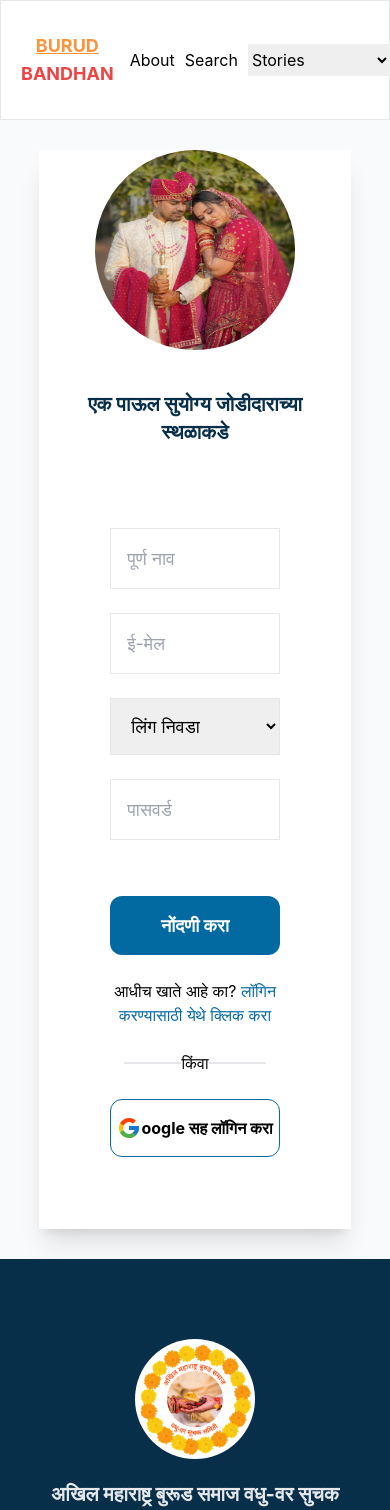
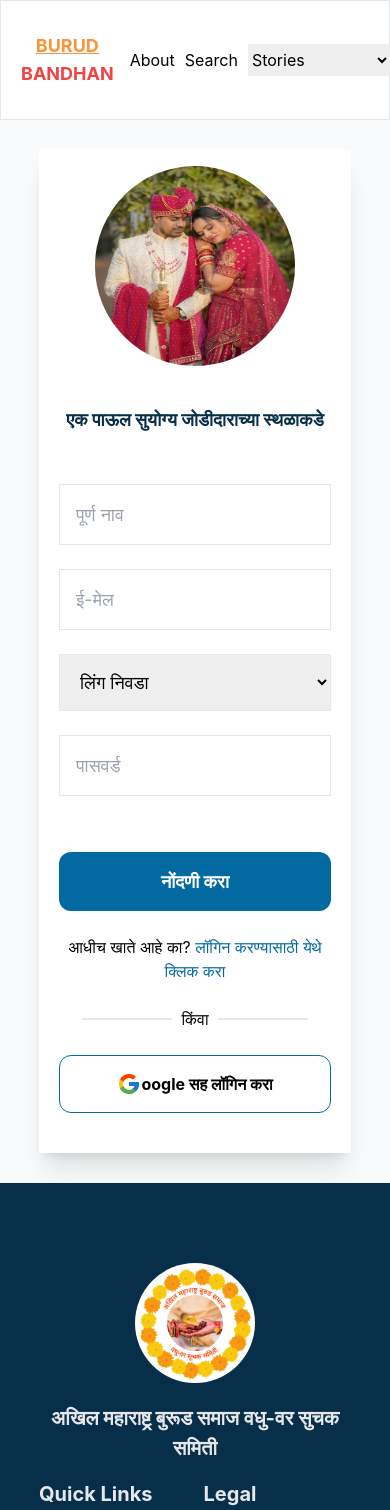
Before and after one commit to Increditex-Software-Solutions-Pvt-Ltd/new_BurudBandhan, a React (Create React App) app in the folder frontend/: page /register in a window 390 px wide. Shown: the top 1510 px of the page. Built offline with nearby package versions, Linux system fonts and the light colour scheme.

Commit message:
modified css

```diff
--- a/frontend/src/Components/Register/RegisterForm.jsx
+++ b/frontend/src/Components/Register/RegisterForm.jsx
@@ -24,8 +24,8 @@ const RegisterForm = () => {
     <div className='mt-[50px]'>
       <form
       className='
-      w-[80%] m-auto
-      p-6 py-8
+      w-full lg:w-[80%] m-auto
+      lg:p-6 lg:py-8
       flex flex-col gap-6
       '
       onSubmit={handleSubmit}>
--- a/frontend/src/Pages/Register.jsx
+++ b/frontend/src/Pages/Register.jsx
@@ -10,7 +10,7 @@ const Register = () => {
       {/* register container */}
       <div className='w-[80%] bg-white  m-auto shadow-xl  flex flex-col lg:flex-row'>
         {/* this section is only visible on large screen */}
-        <div className='lg:w-1/2'>
+        <div className='lg:w-1/2 pt-4 lg:pt-0'>
           {/* image */}
           <img className='
           w-[200px] h-[200px] rounded-full lg:rounded-none m-auto
@@ -18,7 +18,7 @@ const Register = () => {
         </div>
 
         <div className='lg:w-1/2 p-[20px] py-[40px]'>
-          <h1 className='font-bold text-xl lg:text-2xl text-sky-950'>एक पाऊल सुयोग्य जोडीदाराच्या स्थळाकडे</h1>
+          <h1 className='font-bold text-lg lg:text-2xl text-sky-950'>एक पाऊल सुयोग्य जोडीदाराच्या स्थळाकडे</h1>
           <RegisterForm />
         </div>
       </div>
```
